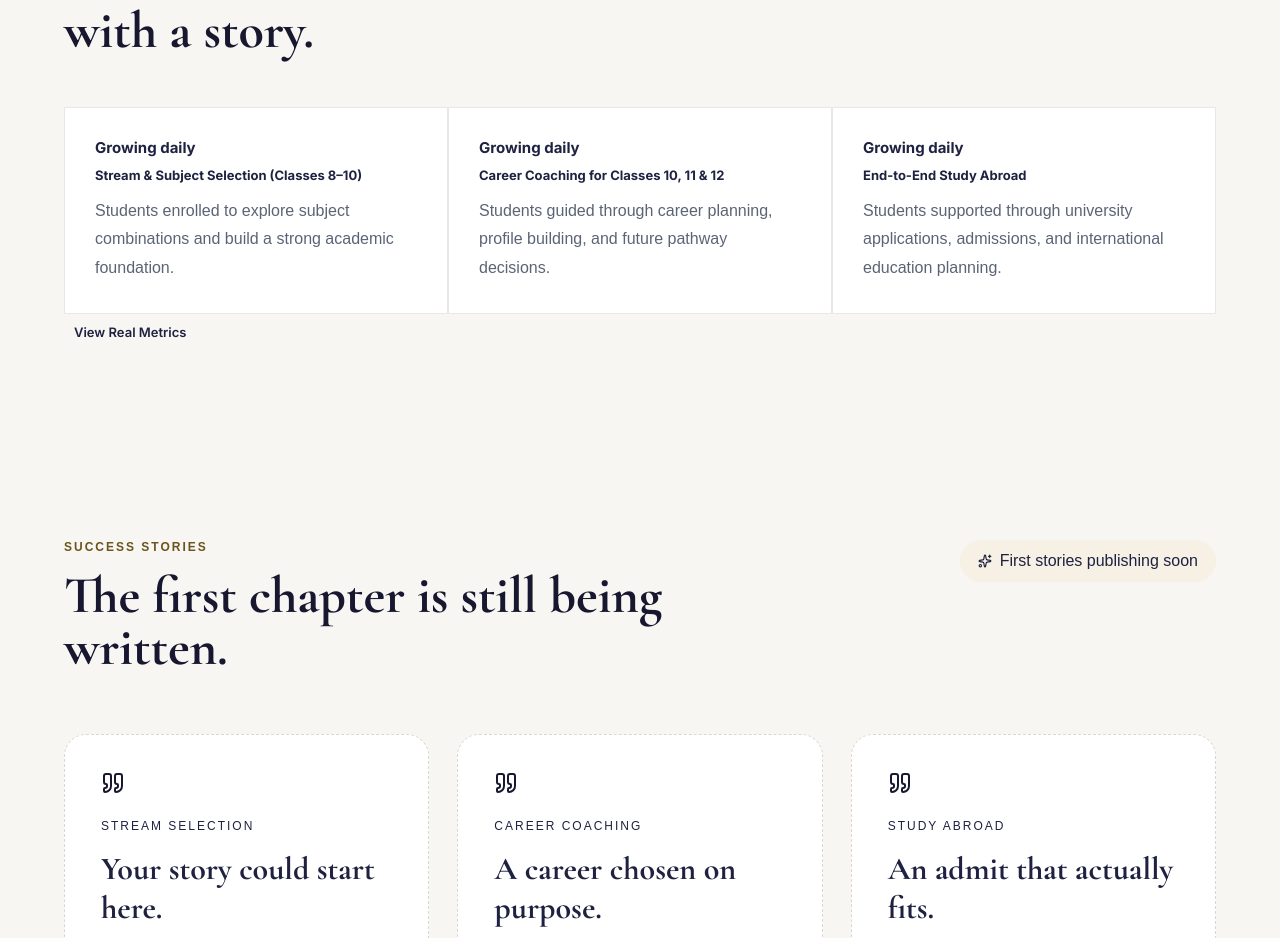
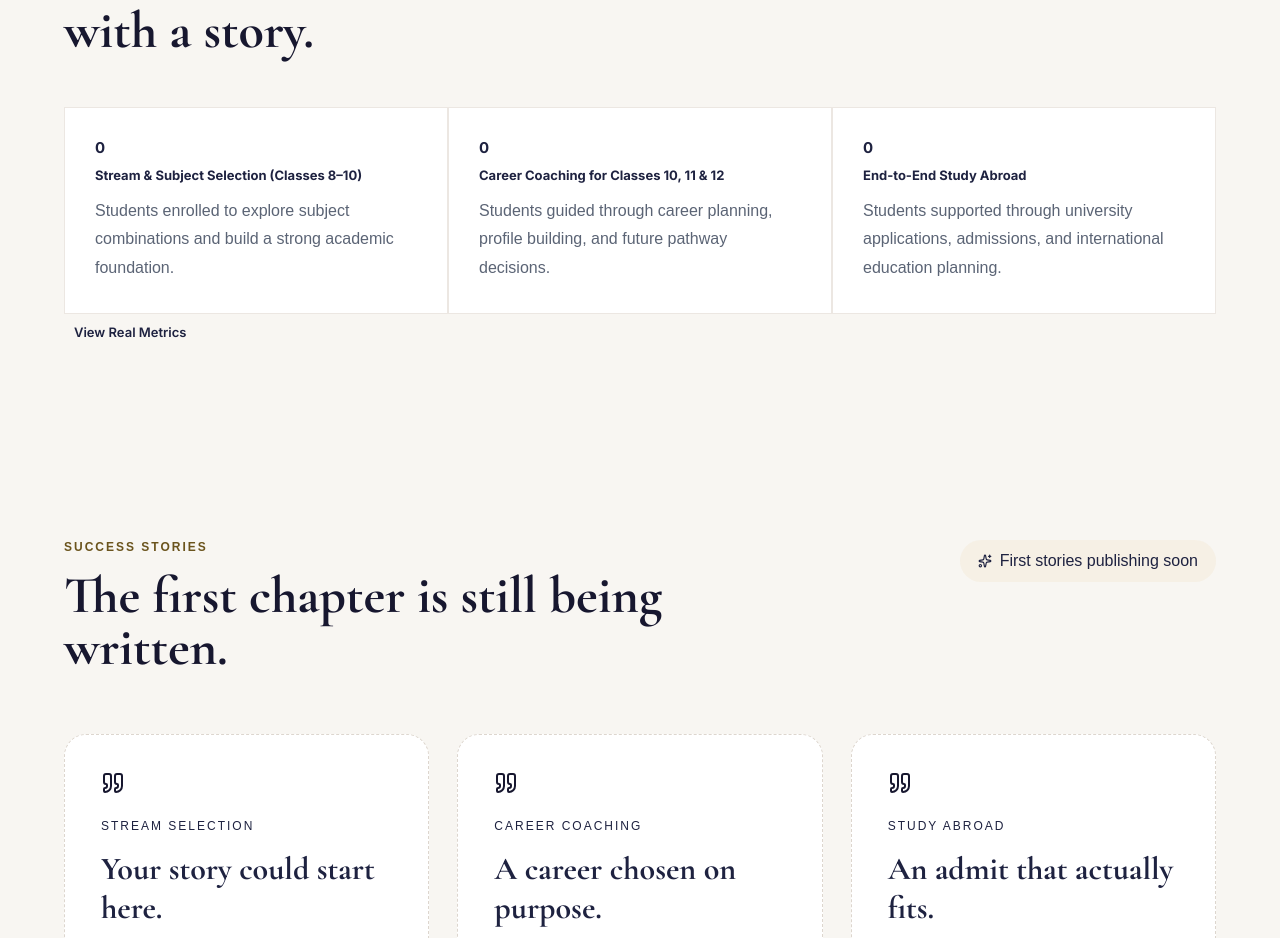
Before and after one commit to anupam-pandey01/MGTM, a React (Vite) app in the folder Client/: page / in a window 1280 px wide. Shown: the part 1960-2898 px from the top of the page. Built offline with nearby package versions, Linux system fonts and the light colour scheme; no server answers.

Commit message:
Changes stats

```diff
--- a/Client/src/public/pages/Home/Home.jsx
+++ b/Client/src/public/pages/Home/Home.jsx
@@ -44,17 +44,17 @@ const services = [
 
 const stats = [
   {
-    value: "Growing daily",
+    value: 0,
     label: "Stream & Subject Selection (Classes 8–10)",
     note: "Students enrolled to explore subject combinations and build a strong academic foundation.",
   },
   {
-    value: "Growing daily",
+    value: 0,
     label: "Career Coaching for Classes 10, 11 & 12",
     note: "Students guided through career planning, profile building, and future pathway decisions.",
   },
   {
-    value: "Growing daily",
+    value: 0,
     label: "End-to-End Study Abroad",
     note: "Students supported through university applications, admissions, and international education planning.",
   },
```
